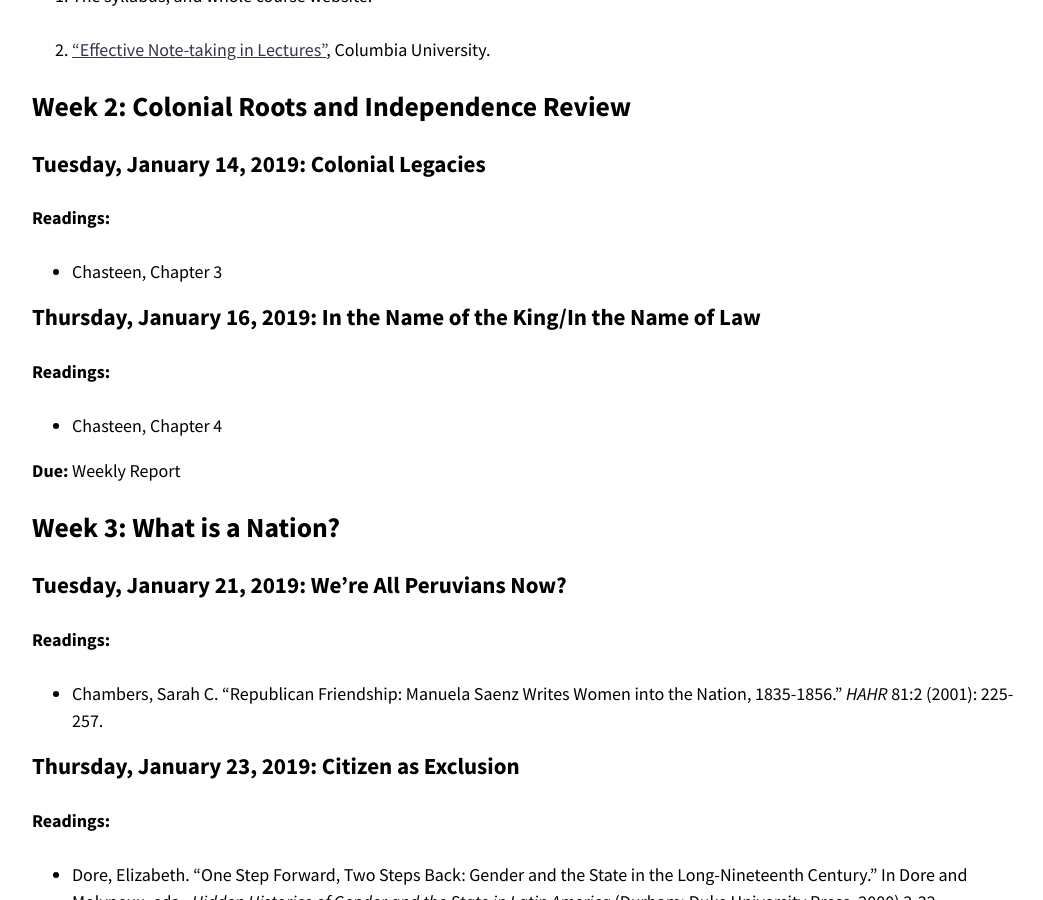
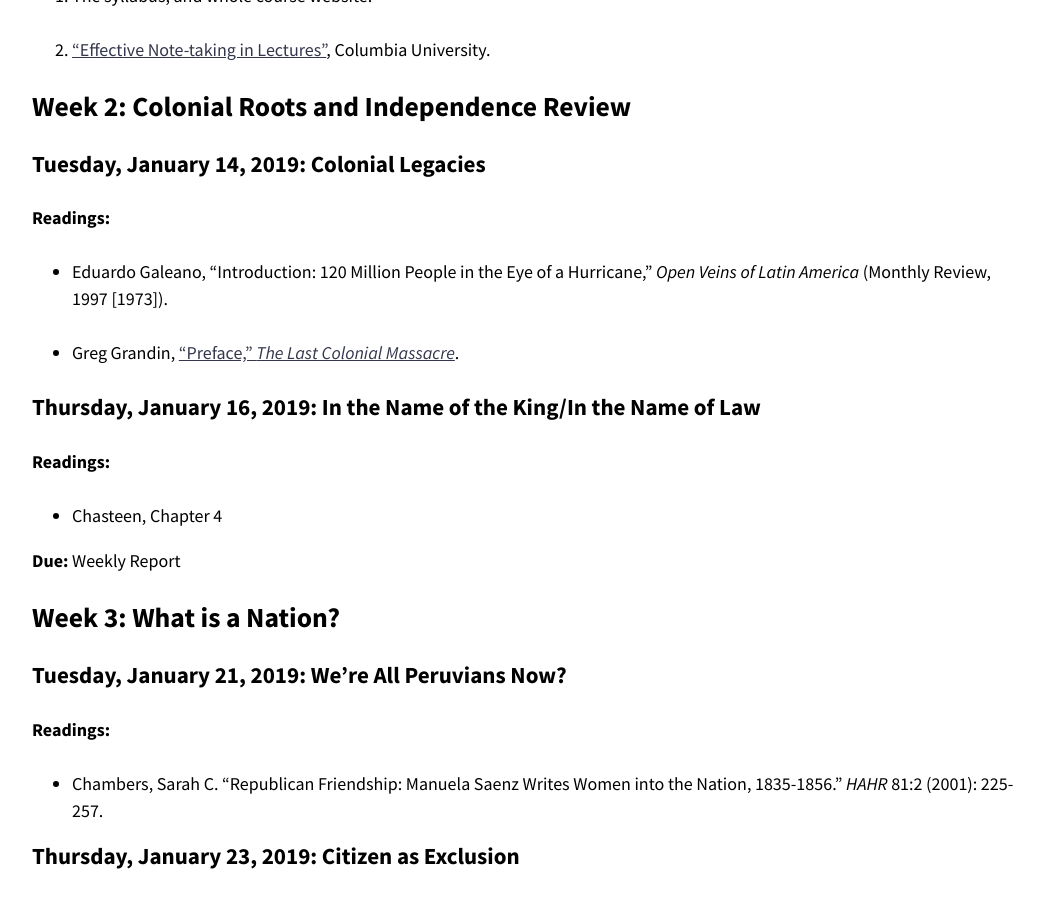
Before and after one commit to chadblack/2020MLA, a Jekyll site: the page built from calendar.md, in a window 1280 px wide and 900 px high, scrolled down 410 px. Shown: the whole window, without its empty margins (114-1157 px from the left). Built offline with Jekyll 4.4.1, drawn with Linux system fonts in a browser that asks for light colours; nearby versions of some CDN libraries.

Commit message:
second TA info, new first readings

```diff
--- a/calendar.md
+++ b/calendar.md
@@ -21,7 +21,11 @@ Lectures"](https://www.cc-seas.columbia.edu/node/31875), Columbia University.
 
 **Readings:**
 
-* Chasteen, Chapter 3
+* Eduardo Galeano, "Introduction: 120 Million People in the Eye of
+  a Hurricane," *Open Veins of Latin America* (Monthly Review, 1997 [1973]).
+
+* Greg Grandin, ["Preface," *The Last Colonial
+  Massacre*](https://www.press.uchicago.edu/Misc/Chicago/305724.html).
 
 
 ### Thursday, January 16, 2019: In the Name of the King/In the Name of Law
```
Also changed, not shown: syllabus.md (+5 -0 lines).
